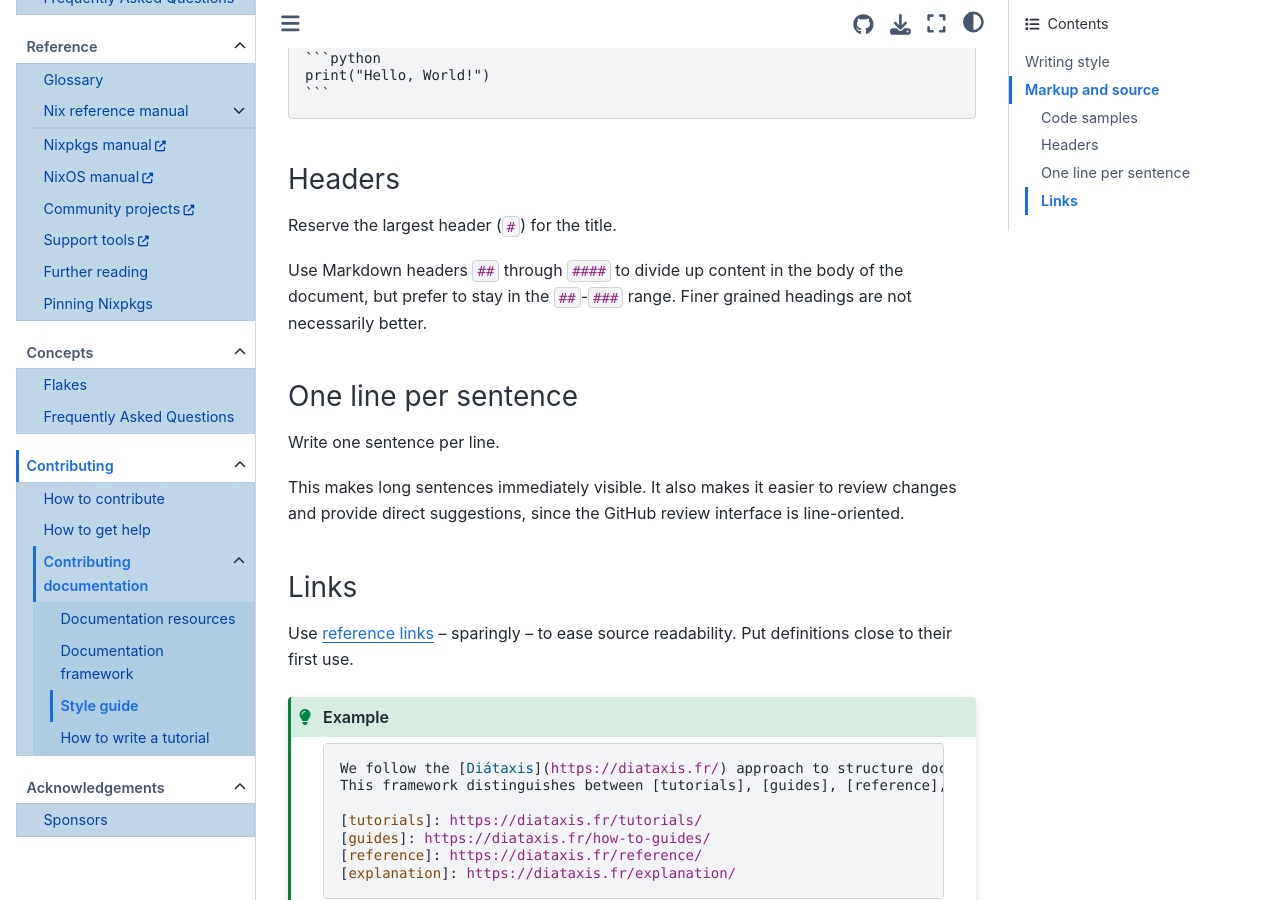
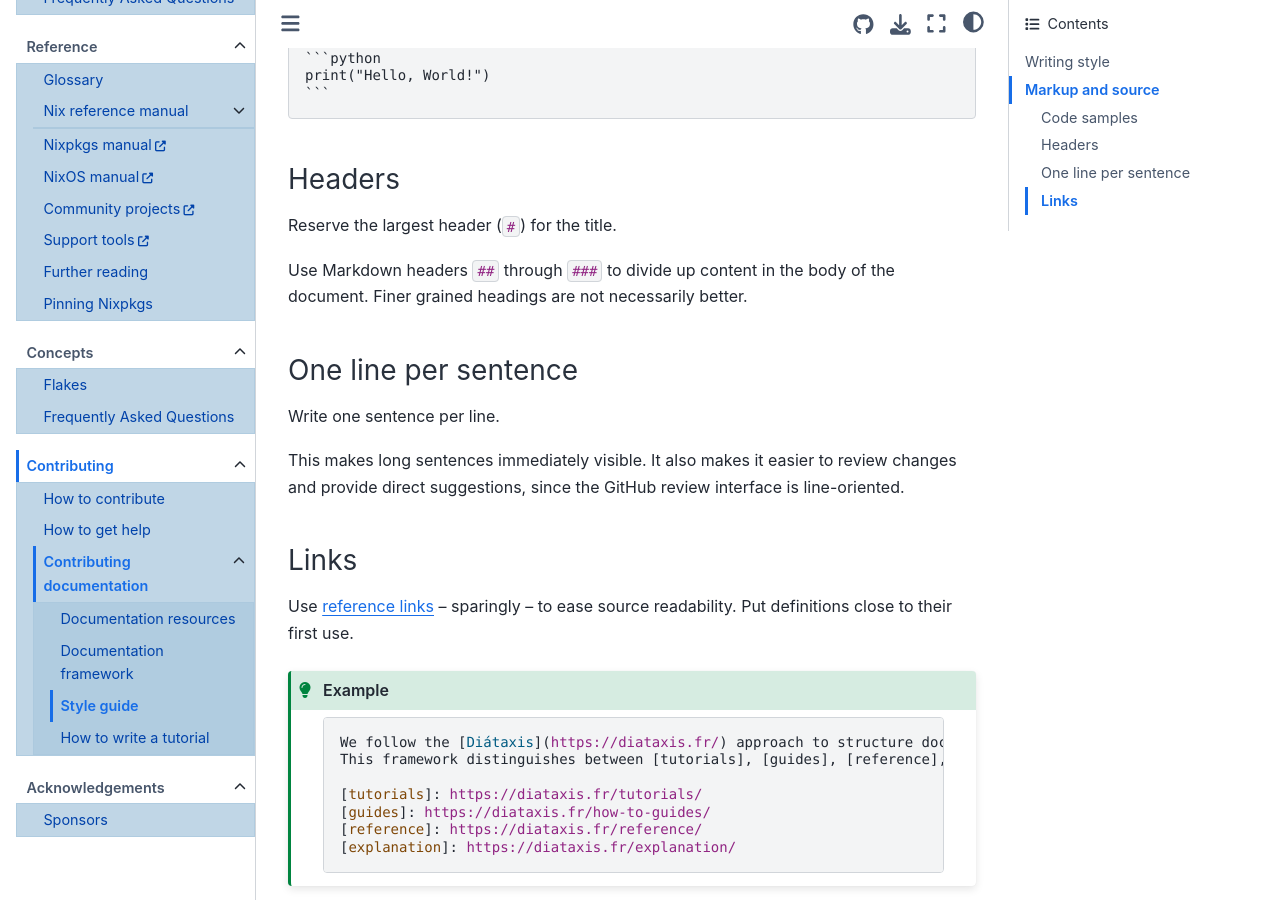
Before and after one commit to NixOS/nix.dev, a Sphinx documentation site: the page built from source/contributing/documentation/style-guide.md, in a window 1280 px wide and 900 px high, scrolled down 3460 px. Built offline with Sphinx 7.4.7 and the Sphinx Book theme 1.1.4, drawn with Linux system fonts in a browser that asks for light colours.

Commit message:
simplify the headings recommendation

```diff
--- a/source/contributing/documentation/style-guide.md
+++ b/source/contributing/documentation/style-guide.md
@@ -141,7 +141,7 @@ print("Hello, World!")
 
 Reserve the largest header (`#`) for the title.
 
-Use Markdown headers `##` through `####` to divide up content in the body of the document, but prefer to stay in the `##`-`###` range.
+Use Markdown headers `##` through `###` to divide up content in the body of the document.
 Finer grained headings are not necessarily better.
 
 ### One line per sentence
```
